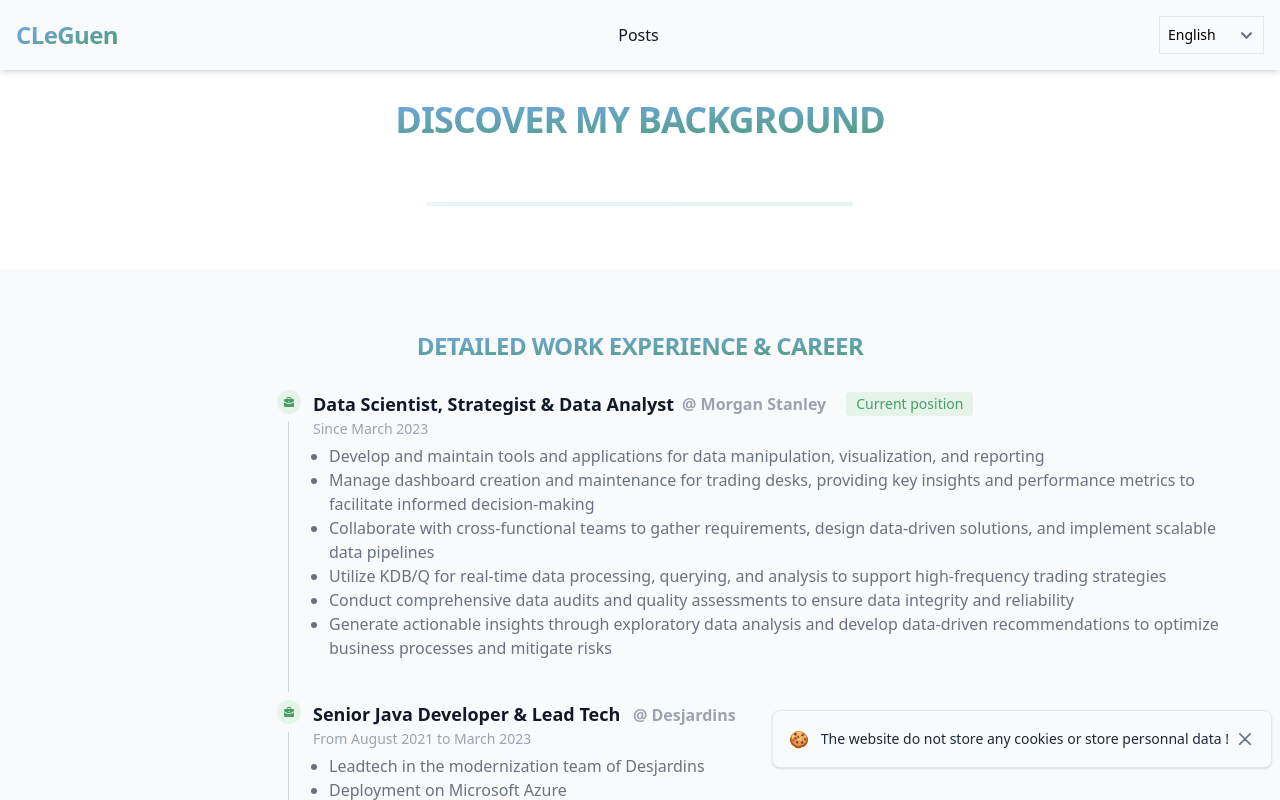
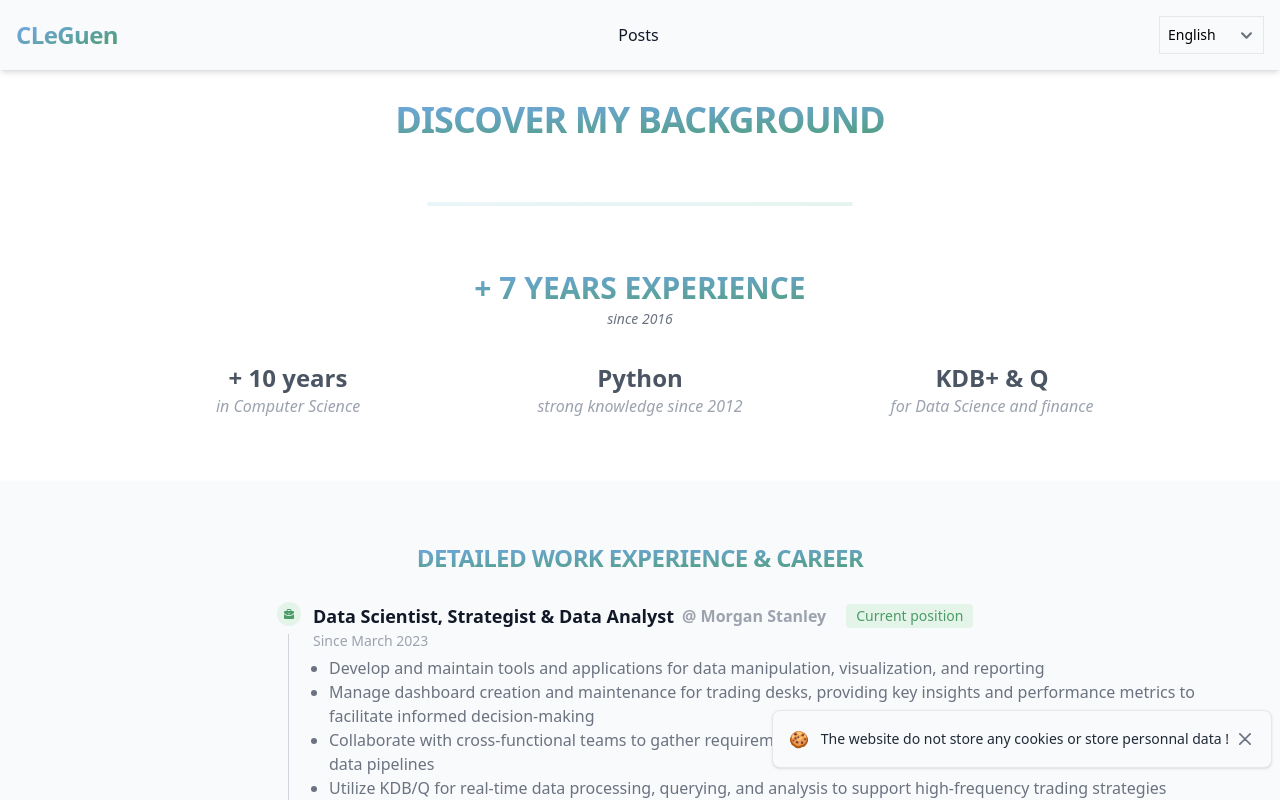
Before and after one commit to CorentinLeGuen/cleguen.com, a Nuxt app: page /about in a window 1280 px wide. Shown: the top 800 px of the page. Built offline with nearby package versions, Linux system fonts and the light colour scheme.

Commit message:
Add about small resume

```diff
--- a/i18n.config.ts
+++ b/i18n.config.ts
@@ -17,6 +17,14 @@ export default defineI18nConfig(() => ({
                 support: 'You can support and encourage me and my work with link bellow',
                 discover: 'Discover more about my career',
                 detailed: 'Detailed work experience & career',
+                experience: {
+                    year: '+ 7 years experience',
+                    start_date: 'since 2016',
+                    cs_years: '+ 10 years',
+                    cs_resume: 'in Computer Science',
+                    py_resume: 'strong knowledge since 2012',
+                    kdb_resume: 'for Data Science and finance',
+                },
             },
             resume: {
                 current_position: 'Current position',
@@ -162,6 +170,14 @@ export default defineI18nConfig(() => ({
                 support: 'Vous pouvez m\'offrir un café si vous le souhaitez pour me soutenir avec le lien ci-dessous',
                 discover: 'En découvrir plus sur mon parcours',
                 detailed: 'Carrière et experience professionnelle',
+                experience: {
+                    year: '+ 7 ans d\'experience',
+                    start_date: 'depuis 2016',
+                    cs_years: '+ 10 ans',
+                    cs_resume: 'en Génie Logicielle',
+                    py_resume: 'maîtrise depuis 2012',
+                    kdb_resume: 'pour la Science des Données et la finance',
+                },
             },
             resume: {
                 current_position: 'Poste actuel',
--- a/pages/about.vue
+++ b/pages/about.vue
@@ -7,6 +7,40 @@
         <div class="my-8">
             <h1 class="text-center text-4xl uppercase font-extrabold tracking-tight leading-none text-transparent bg-clip-text bg-gradient-to-br from-blue-400 to-forest-500">{{ $t('about.title') }}</h1>
             <hr class="w-1/3 h-1 mx-auto my-16 bg-gradient-to-br from-blue-50 to-forest-100 border-0 rounded"/>
+
+            <div class="text-center my-16">
+                <div class="mb-8">
+                    <div class="uppercase text-3xl font-extrabold text-transparent bg-clip-text bg-gradient-to-br from-blue-400 to-forest-500">{{ $t('about.experience.year') }}</div>
+                    <em class="text-sm text-gray-500">{{ $t('about.experience.start_date') }}</em>
+                </div>
+
+                <div class="grid text-center gap-x-8 grid-cols-3 mx-4 mb-4 md:mx-16 xl:mx-32">
+                    <div>
+                        <div class="text-2xl font-semibold text-gray-600">
+                            {{ $t('about.experience.cs_years') }}
+                        </div>
+                        <div class="text-gray-400 italic">
+                            {{ $t('about.experience.cs_resume') }}
+                        </div>
+                    </div>
+                    <div>
+                        <div class="text-2xl font-semibold text-gray-600">
+                            Python
+                        </div>
+                        <div class="text-gray-400 italic">
+                            {{ $t('about.experience.py_resume') }}
+                        </div>
+                    </div>
+                    <div>
+                        <div class="text-2xl font-semibold uppercase text-gray-600">
+                            KDB+ & Q
+                        </div>
+                        <div class="text-gray-400 italic">
+                            {{ $t('about.experience.kdb_resume') }}
+                        </div>
+                    </div>
+                </div>
+            </div>
 
             <div class="bg-gray-50 py-16 shadow">
 
```
